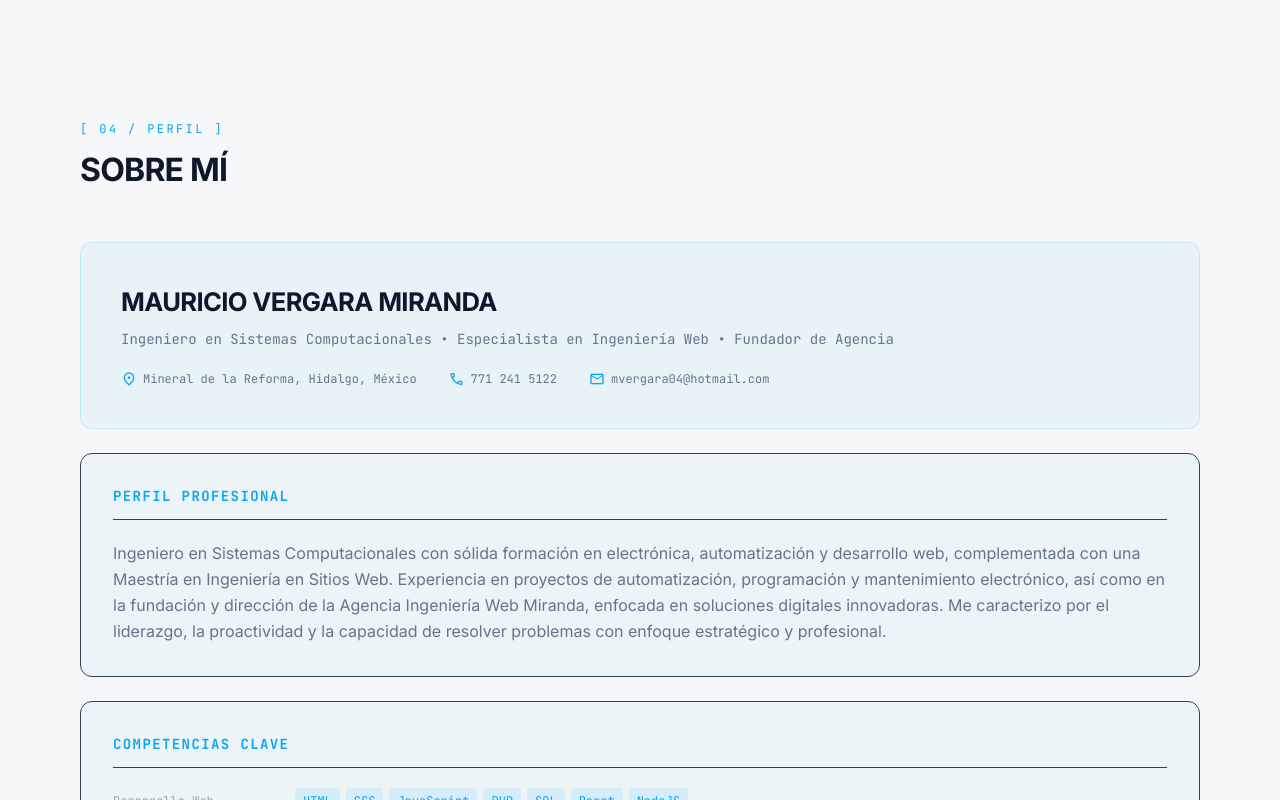
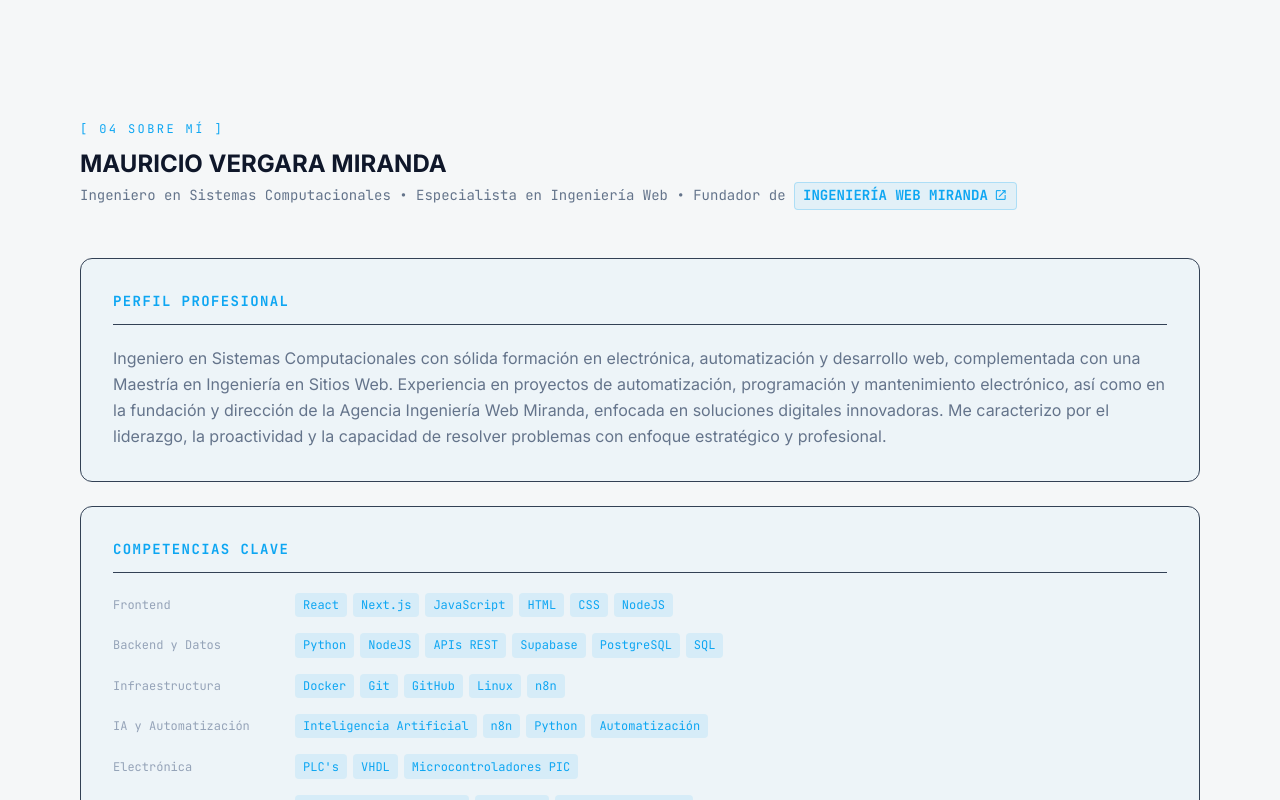
Before and after one commit to MauroMiranda0/mauromiranda.com, a React (Vite) app: page / in a window 1280 px wide. Shown: the part 4880-5680 px from the top of the page. Built offline with nearby package versions, Linux system fonts and the light colour scheme.

Commit message:
contenido compĺeto semi real

```diff
--- a/src/components/sections/AboutSection.jsx
+++ b/src/components/sections/AboutSection.jsx
@@ -41,8 +41,11 @@ const AboutSection = () => {
           animate={inView ? { opacity: 1, y: 0 } : {}}
           transition={{ duration: 0.6 }}
         >
-          <p className="about__label">[ 04 / PERFIL ]</p>
-          <h2 className="about__title">SOBRE MÍ</h2>
+          <p className="about__label">[ 04 SOBRE MÍ ]</p>
+          <h2> MAURICIO VERGARA MIRANDA</h2>
+              <p className="about__headline">
+              Ingeniero en Sistemas Computacionales &bull; Especialista en Ingeniería Web &bull; Fundador de{' '}<a href="https://ingenieriawebmiranda.com" target="_blank" rel="noopener noreferrer" className="about__agency-link">INGENIERÍA WEB MIRANDA</a>
+              </p>
         </motion.div>
 
         <motion.div
@@ -51,28 +54,6 @@ const AboutSection = () => {
           initial="hidden"
           animate={inView ? 'visible' : 'hidden'}
         >
-          <motion.div className="about__profile" variants={itemVariants}>
-            <div className="about__profile-info">
-              <h3 className="about__name">MAURICIO VERGARA MIRANDA</h3>
-              <p className="about__headline">
-                Ingeniero en Sistemas Computacionales &bull; Especialista en Ingeniería Web &bull; Fundador de Agencia
-              </p>
-              <div className="about__contact">
-                <span className="about__contact-item">
-                  <Icon name="location_on" />
-                  Mineral de la Reforma, Hidalgo, México
-                </span>
-                <span className="about__contact-item">
-                  <Icon name="call" />
-                  771 241 5122
-                </span>
-                <span className="about__contact-item">
-                  <Icon name="mail" />
-                  mvergara04@hotmail.com
-                </span>
-              </div>
-            </div>
-          </motion.div>
 
           <motion.div className="about__card" variants={itemVariants}>
             <h4 className="about__card-title">PERFIL PROFESIONAL</h4>
@@ -85,11 +66,11 @@ const AboutSection = () => {
             <h4 className="about__card-title">COMPETENCIAS CLAVE</h4>
             <div className="about__skills">
               {[
-                { label: 'Desarrollo Web', tags: ['HTML', 'CSS', 'JavaScript', 'PHP', 'SQL', 'React', 'NodeJS'] },
-                { label: 'Programación', tags: ['C', 'C++', 'Python', 'Java', 'QBasic'] },
-                { label: 'Electrónica y Automatización', tags: ["PLC's", 'VHDL', 'Microcontroladores PIC'] },
-                { label: 'Herramientas Digitales', tags: ['VS Code', 'Git', 'GitHub', 'MATLAB', 'LabVIEW', 'Proteus'] },
-                { label: 'Sistemas Operativos', tags: ['Windows', 'Linux'] },
+                { label: 'Frontend', tags: ['React', 'Next.js', 'JavaScript', 'HTML', 'CSS', 'NodeJS'] },
+                { label: 'Backend y Datos', tags: ['Python', 'NodeJS', 'APIs REST', 'Supabase', 'PostgreSQL', 'SQL'] },
+                { label: 'Infraestructura', tags: ['Docker', 'Git', 'GitHub', 'Linux', 'n8n'] },
+                { label: 'IA y Automatización', tags: ['Inteligencia Artificial', 'n8n', 'Python', 'Automatización'] },
+                { label: 'Electrónica', tags: ["PLC's", 'VHDL', 'Microcontroladores PIC'] },
                 { label: 'Gestión y Liderazgo', tags: ['Dirección de proyectos', 'Docencia', 'Trabajo en equipo'] }
               ].map(group => (
                 <div key={group.label} className="about__skill-group">
--- a/src/components/sections/AboutSection.scss
+++ b/src/components/sections/AboutSection.scss
@@ -62,6 +62,41 @@
     color: var(--text-secondary);
     line-height: 1.5;
     margin-bottom: 1.25rem;
+  }
+
+  &__agency-link {
+    position: relative;
+    display: inline-flex;
+    align-items: center;
+    gap: 0.375rem;
+    font-family: var(--font-mono);
+    font-size: map.get($font-sizes, 'sm');
+    font-weight: map.get($font-weights, 'bold');
+    color: var(--primary);
+    text-decoration: none;
+    padding: 0.15rem 0.5rem;
+    border: 1px solid rgba(var(--primary-rgb), 0.25);
+    border-radius: map.get($border-radius, 'default');
+    background: rgba(var(--primary-rgb), 0.08);
+    transition: all 0.2s ease;
+
+    &::after {
+      content: 'open_in_new';
+      font-family: 'Material Symbols Outlined';
+      font-size: 0.875rem;
+      font-weight: 400;
+    }
+
+    &:hover {
+      background: rgba(var(--primary-rgb), 0.15);
+      border-color: var(--primary);
+      transform: translateY(-1px);
+      box-shadow: 0 0 12px rgba(var(--primary-rgb), 0.25);
+    }
+
+    &:active {
+      transform: scale(0.97);
+    }
   }
 
   &__contact {
```
Also changed, not shown: 5 other files (tests, documents, lock files or other folders).
